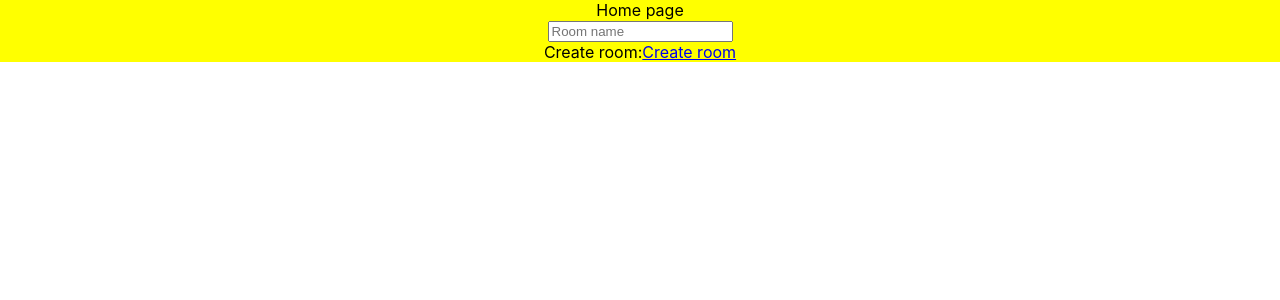
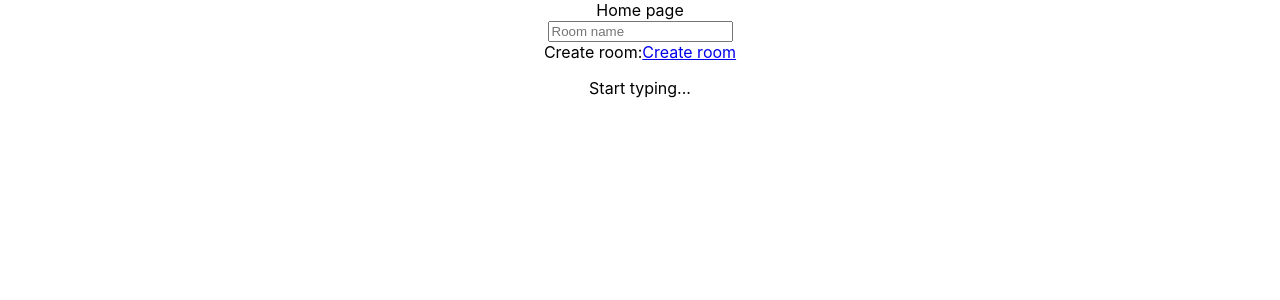
Before and after one commit to epernorbert/new-countdown, a React (Create React App) app in the folder client/: page / in a window 1280 px wide. Shown: the top 300 px of the page. Built offline with nearby package versions, Linux system fonts and the light colour scheme; no server answers.

Commit message:
Display message if controller already taken or not

```diff
--- a/client/src/Pages/Home/Home.module.scss
+++ b/client/src/Pages/Home/Home.module.scss
@@ -1,3 +1,3 @@
 .home {
-  background-color: yellow;
+  background-color: white;
 }
--- a/client/src/Pages/Home/Home.tsx
+++ b/client/src/Pages/Home/Home.tsx
@@ -1,10 +1,17 @@
-import { useState } from "react";
+import { useEffect, useState } from "react";
 import styles from "./Home.module.scss";
 
 type Props = {};
 
+type Controller = {
+  controller_id: number;
+  controller_name: string;
+};
+
 const Home = ({}: Props) => {
   const [room, setRoom] = useState("");
+  const [controller, setController] = useState([]);
+  const [isControllerExist, setIsControllerExist] = useState(false);
 
   const handleCreateRoom = () => {
     fetch(`http://localhost:5000/create-room/${room}`, {
@@ -14,6 +21,24 @@ const Home = ({}: Props) => {
         room: room,
       }),
     }).then((response) => response.json());
+  };
+
+  useEffect(() => {
+    fetch("http://localhost:5000/controller-list")
+      .then((response) => response.json())
+      .then((data) => setController(data))
+      .catch((error) => console.log(error));
+  }, []);
+
+  useEffect(() => {
+    const res = controller.find(findController);
+    typeof res === "object"
+      ? setIsControllerExist(true)
+      : setIsControllerExist(false);
+  }, [room]);
+
+  const findController = (controller: Controller) => {
+    return controller.controller_name === room;
   };
 
   return (
@@ -31,6 +56,11 @@ const Home = ({}: Props) => {
           Create room
         </a>
       </div>
+      {room.length === 0 && <p>Start typing...</p>}
+      {room.length > 0 && !isControllerExist && (
+        <p style={{ color: "green" }}>FREE</p>
+      )}
+      {isControllerExist && <p style={{ color: "red" }}>TAKEN</p>}
     </div>
   );
 };
```
